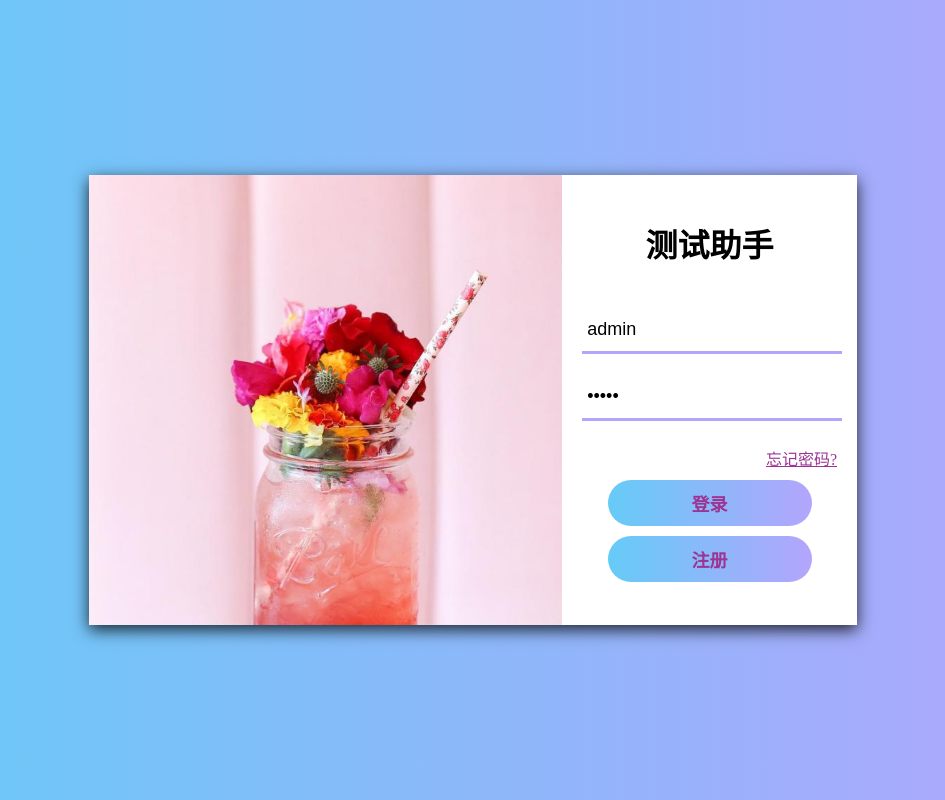
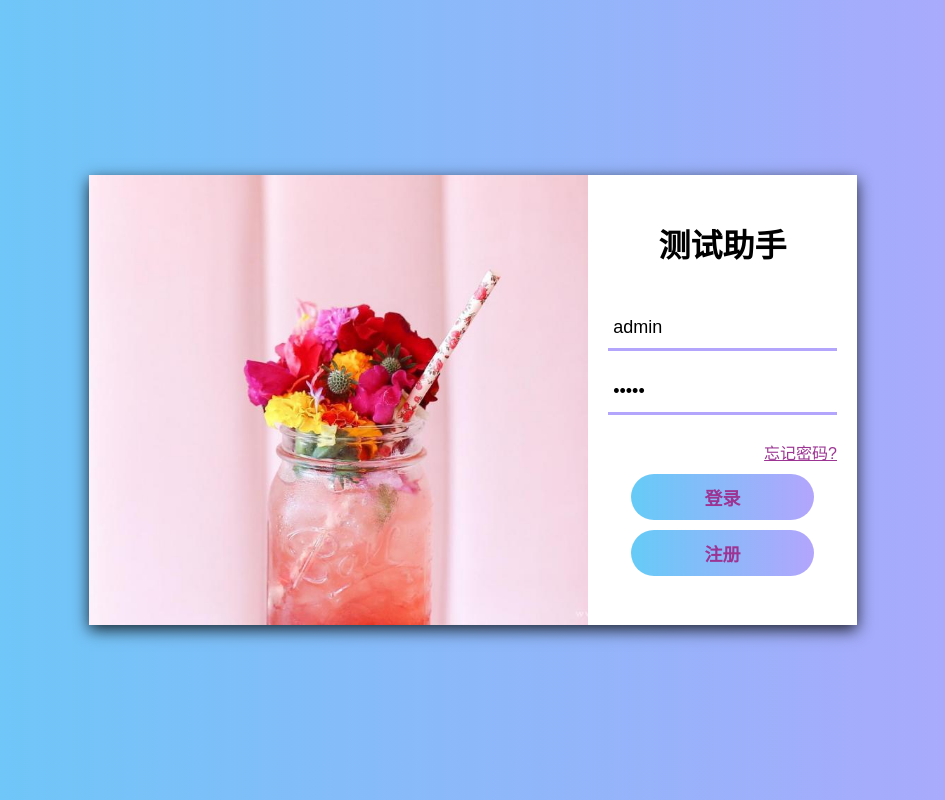
Before and after one commit to cream1997/TestHelper, a Vue app in the folder front-app/: page /#/login in a window 1280 px wide. Shown: the whole page, without its empty margins (167-1112 px from the left). Built offline with nearby package versions, Linux system fonts and the light colour scheme.

Commit message:
去除默认样式

```diff
--- a/front-app/index.html
+++ b/front-app/index.html
@@ -5,12 +5,6 @@
     <link rel="icon" href="/favicon.ico">
     <meta name="viewport" content="width=device-width, initial-scale=1.0">
     <title>Test Helper</title>
-    <style>
-        body, #app {
-            margin: 0 !important;
-            padding: 0 !important;
-        }
-    </style>
 </head>
 <body>
 <div id="app"></div>
--- a/front-app/src/App.vue
+++ b/front-app/src/App.vue
@@ -7,3 +7,30 @@ useRouter().push("/login")
 <template>
   <RouterView/>
 </template>
+
+<style>
+/* 设置根元素的字体和背景颜色 */
+html, body {
+  font-family: sans-serif;
+  font-size: 16px;
+  background-color: #f5f5f5;
+  margin: 0;
+  padding: 0;
+}
+
+/* 重置所有元素的内外边距以及边框 */
+#app {
+  margin: 0;
+  padding: 0;
+}
+
+*,
+*::before,
+*::after {
+  box-sizing: border-box;
+  outline: none;
+  border: none;
+}
+
+
+</style>
```
